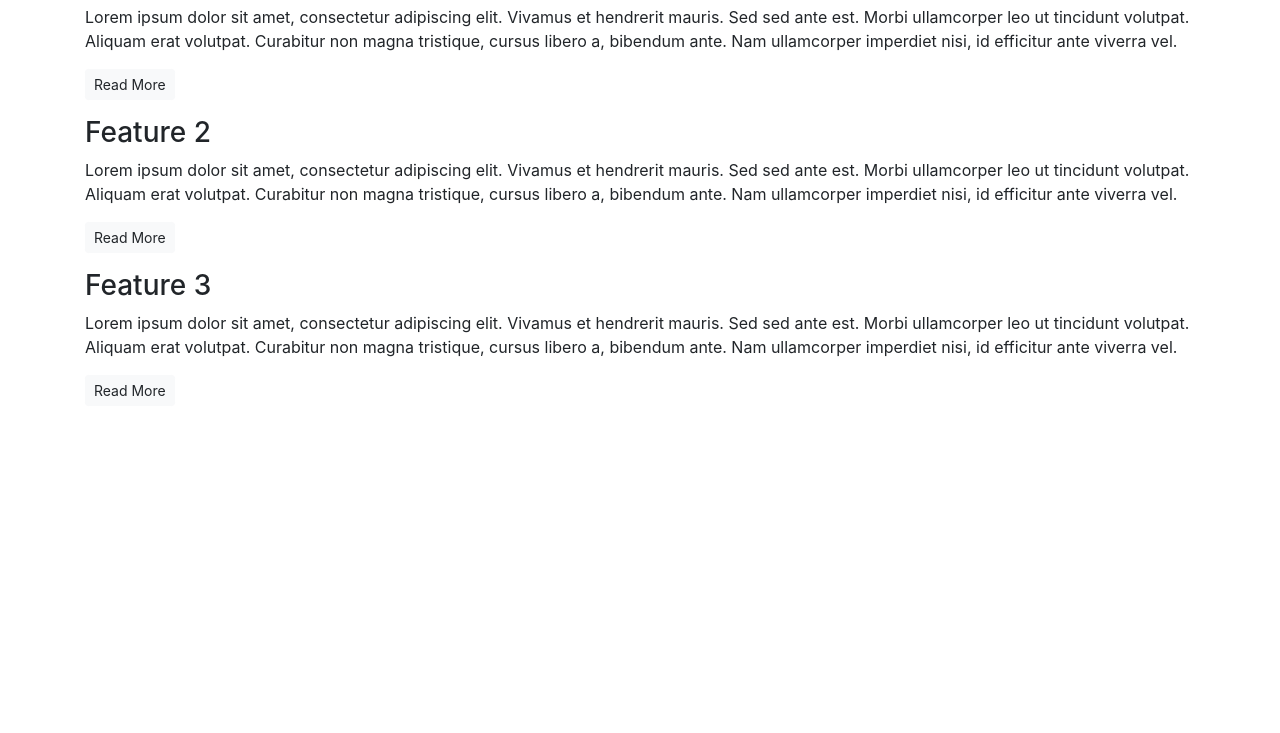
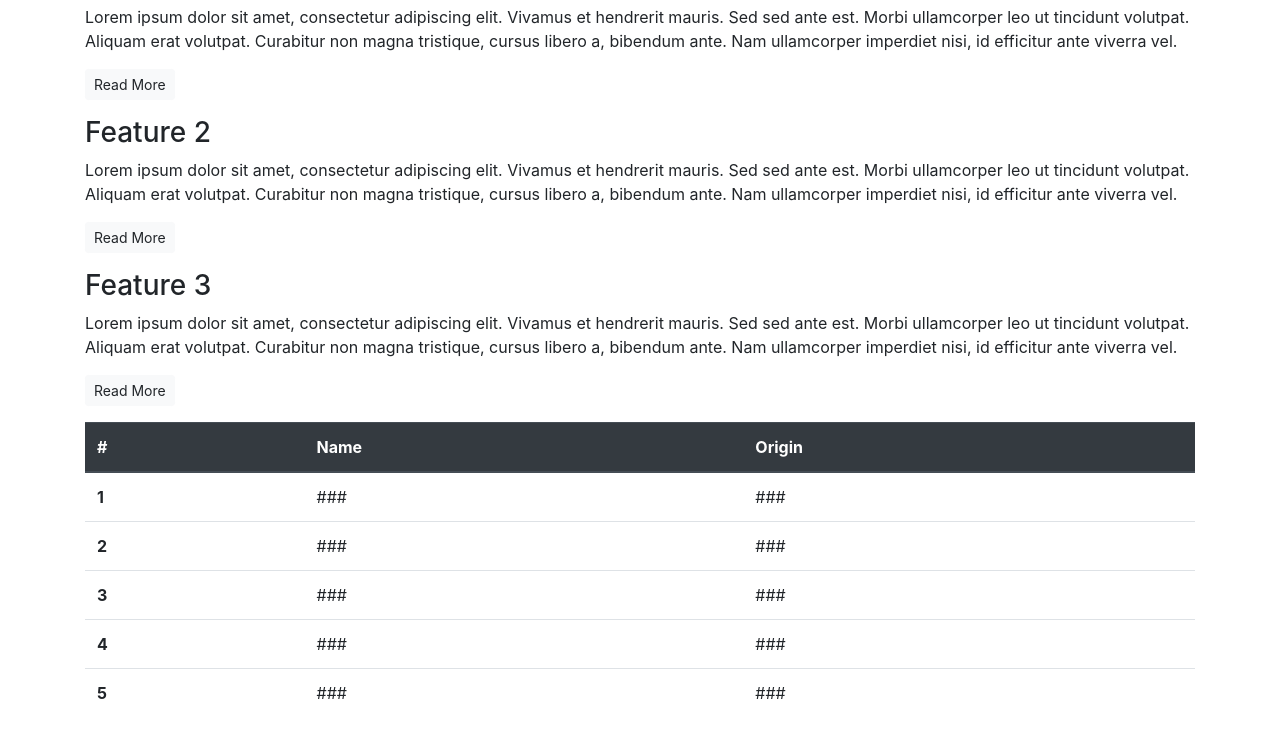
Before and after one commit to Pipicallu/Bootstrap-test, a plain HTML site: page index.html in a window 1280 px wide. Shown: the part 537-1270 px from the top of the page. Before the commit the page ends 959 px from the top, so only its background shows below. Drawn offline with nearby package versions, Linux system fonts and the light colour scheme.

Commit message:
added name and origin table for top 5 whiskeys

```diff
--- a/index.html
+++ b/index.html
@@ -49,6 +49,45 @@
         <p><a class="btn btn-sm btn-light" href="">Read More</a></p>
     </div>
 </section>
+<section>
+<table class="table">
+    <thead class="thead-dark">
+      <tr>
+        <th scope="col">#</th>
+        <th scope="col">Name</th>
+        <th scope="col">Origin</th>
+      </tr>
+    </thead>
+    <tbody>
+        <tr>
+          <th scope="row">1</th>
+          <td>###</td>
+          <td>###</td>
+        </tr>
+         <tr>
+          <th scope="row">2</th>
+          <td>###</td>
+          <td>###</td>
+        </tr>
+        <tr>
+          <th scope="row">3</th>
+          <td>###</td>
+          <td>###</td>
+        </tr>
+        <tr>
+          <th scope="row">4</th>
+          <td>###</td>
+          <td>###</td>
+        </tr>
+        <tr>
+          <th scope="row">5</th>
+          <td>###</td>
+          <td>###</td>
+        </tr>
+    </tbody>
+
+</table>
+</section>
 </article>
 </body>
 </html>
```
